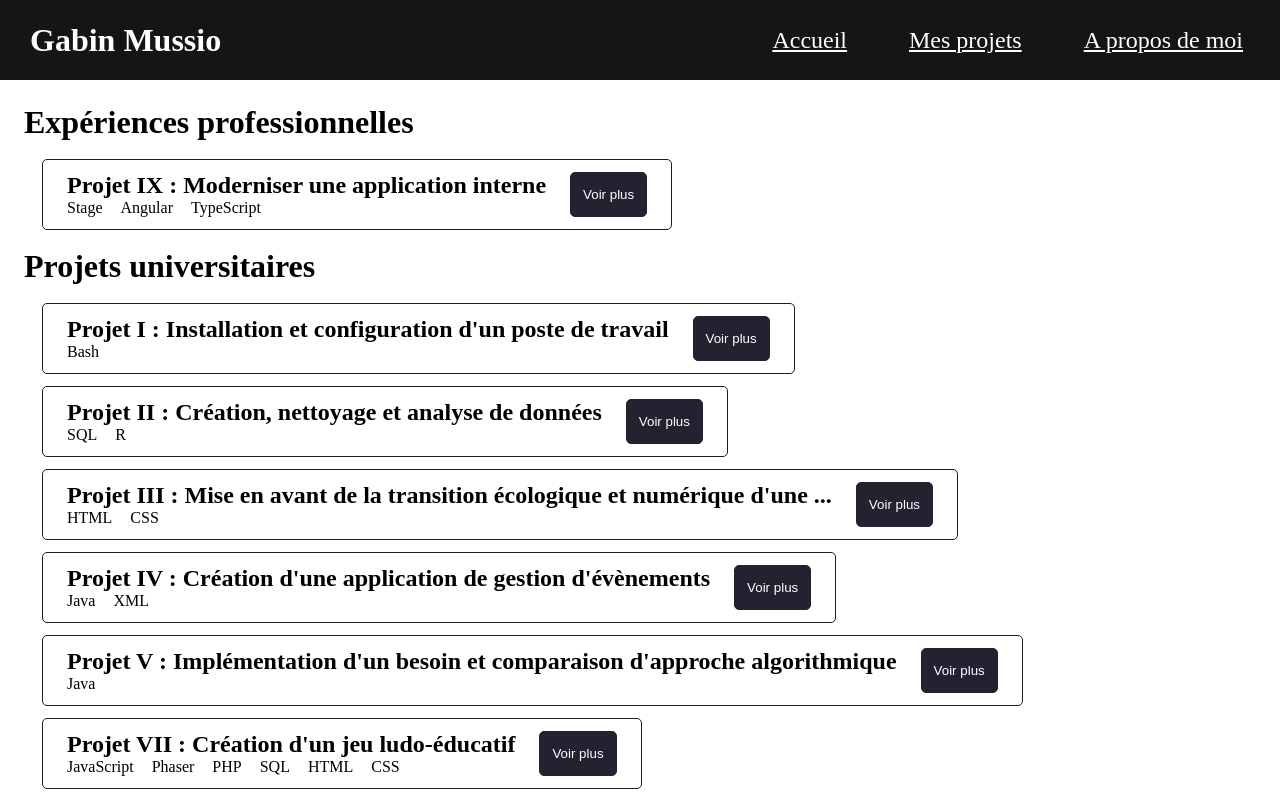
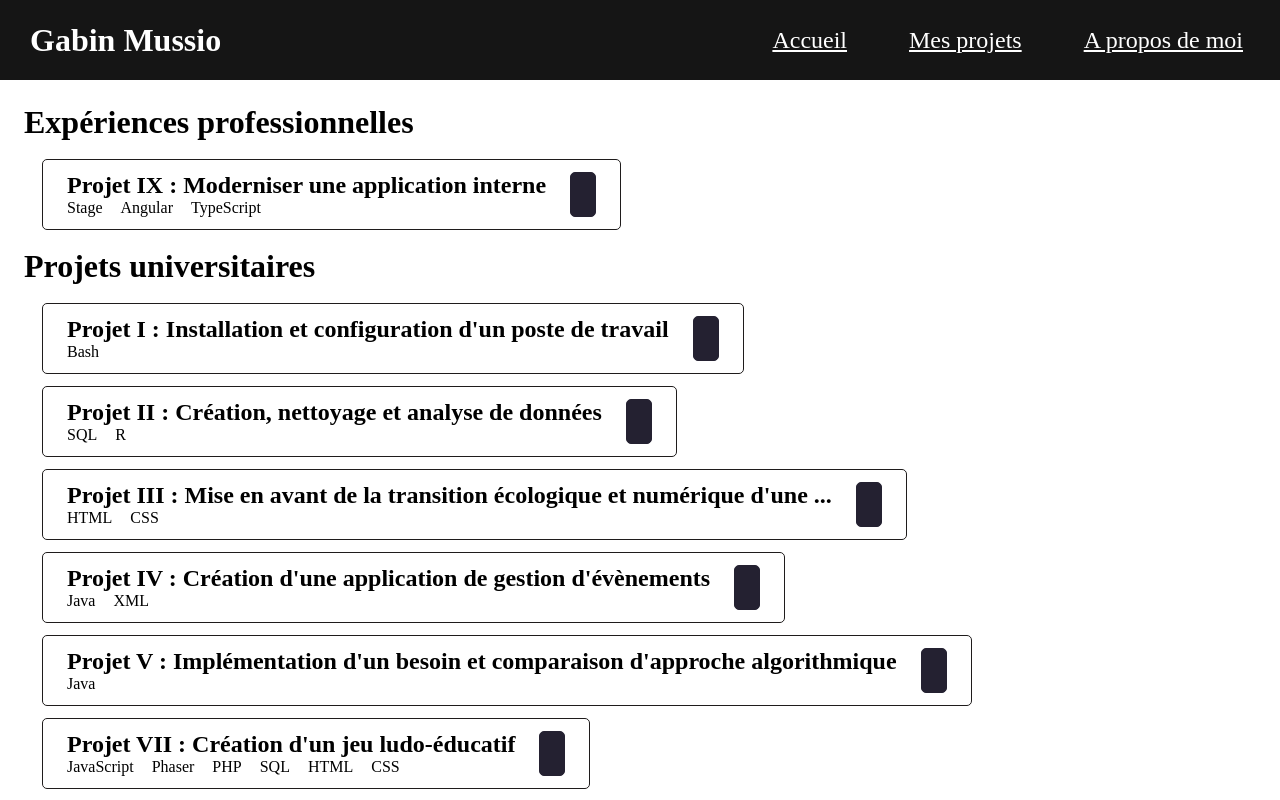
Before and after one commit to CambriHobbit/MonPortfoilio, an Angular app: page /projet in a window 1280 px wide. Built offline with nearby package versions, Linux system fonts and the light colour scheme.

Commit message:
Changement des boutons en <a>

```diff
--- a/src/app/app.component.html
+++ b/src/app/app.component.html
@@ -1,11 +1,11 @@
 <div class="flex-row nav-bar">
   <h1>{{ this.user.firstName }} {{ this.user.lastName }}</h1>
   <div class="flex-row menu">
-    <a href="https://cambrihobbit.github.io/MonPortfoilio/">Accueil</a>
-    <a href="https://cambrihobbit.github.io/MonPortfoilio/projet/"
+    <a href="https://cambrihobbit.github.io/MonPortfolio/">Accueil</a>
+    <a href="https://cambrihobbit.github.io/MonPortfolio/projet/"
       >Mes projets</a
     >
-    <a href="https://cambrihobbit.github.io/MonPortfoilio/mes-infos/"
+    <a href="https://cambrihobbit.github.io/MonPortfolio/mes-infos/"
       >A propos de moi</a
     >
   </div>
--- a/src/app/projet/components/short-projet/short-projet.component.html
+++ b/src/app/projet/components/short-projet/short-projet.component.html
@@ -9,7 +9,8 @@
     </div>
     }
   </section>
-  <button (click)="this.navigateTo(project.id)" class="button">
-    Voir plus
-  </button>
+  <a
+    class="button"
+    href="https://cambrihobbit.github.io/MonPortfoilio/projet/{{ project.id }}"
+  ></a>
 </div>
--- a/src/app/projet/components/short-projet/short-projet.component.ts
+++ b/src/app/projet/components/short-projet/short-projet.component.ts
@@ -29,8 +29,4 @@ export class ShortProjetComponent implements OnInit {
     }
     return string;
   }
-
-  navigateTo(url: string): void {
-    this.router.navigateByUrl(`projet/${url}`);
-  }
 }
```
